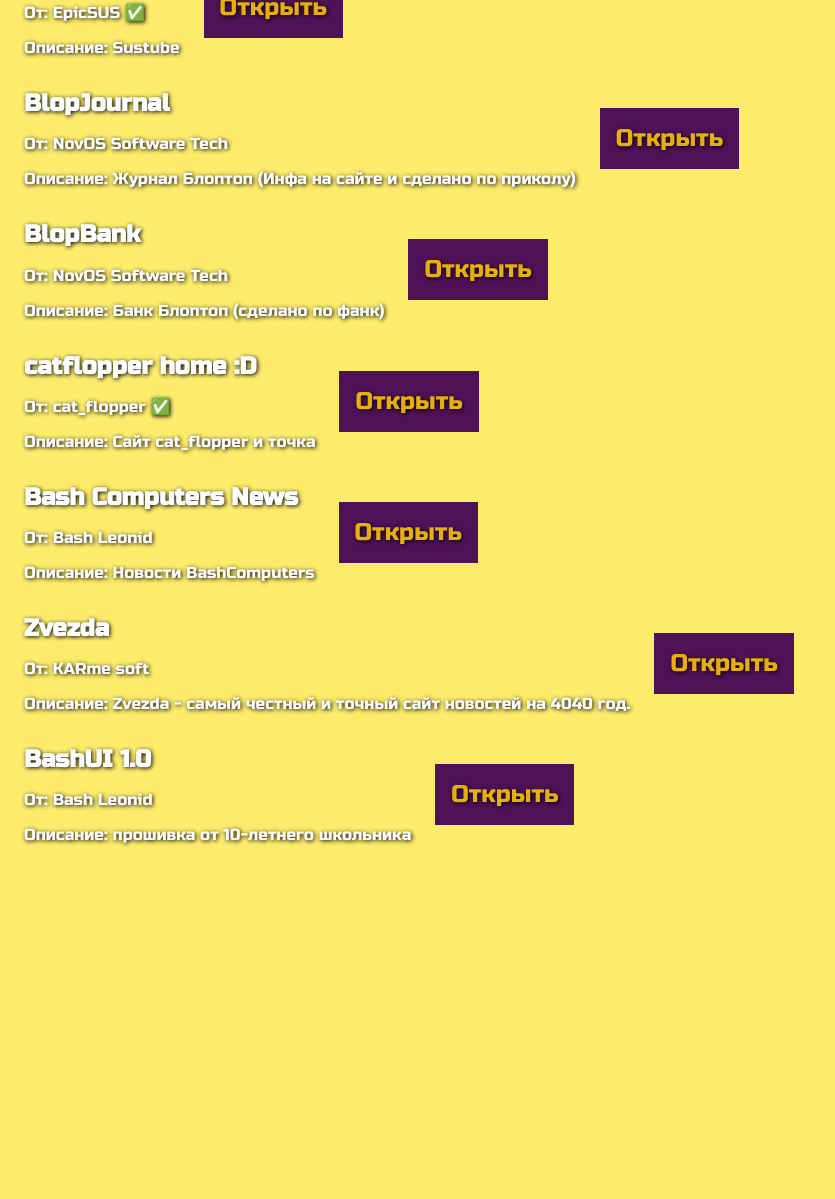
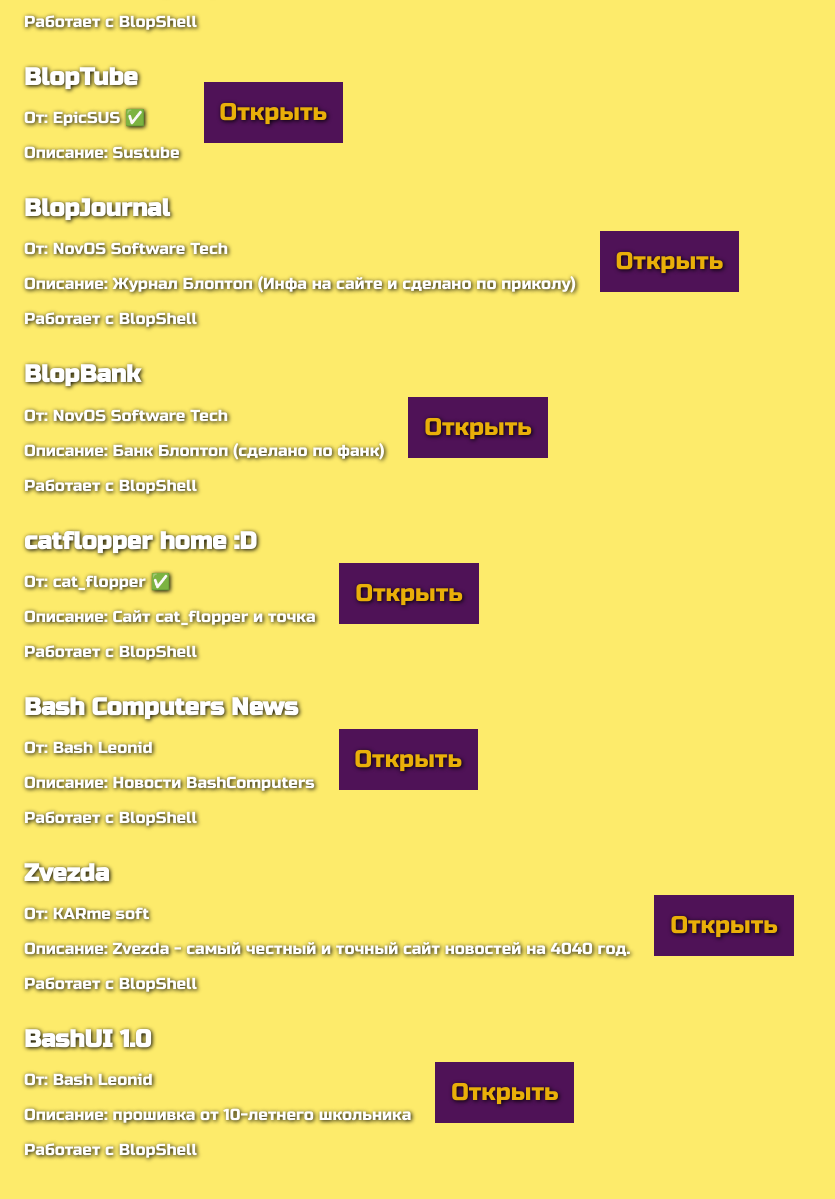
Before and after one commit to BlopSoft/blopstore, a plain HTML site: page index.html in a window 1280 px wide. Shown: the part 1029-2228 px from the top of the page, without its empty margins (0-835 px from the left). Before the commit the page ends 2000 px from the top, so only its background shows below. Drawn offline with Linux system fonts and the light colour scheme.

Commit message:
Update index.html

```diff
--- a/index.html
+++ b/index.html
@@ -48,6 +48,7 @@
 				<h1>BlopMusic for BlopOS Mobile</h1>
 				<p>От: BlopSoft ✅</p>
 				<p>Описание: Музыка бессплатно, и без рекламы!</p>
+				<p>Работает с BlopShell</p>
 			</div>
 			<div>
 				<a class="open" href="https://blopsoft.ru/blopmusic/client/mobile/">Открыть</a>
@@ -58,6 +59,7 @@
 				<h1>Блоптопия</h1>
 				<p>От: Блоптопия Проджект ✅</p>
 				<p>Описание: Официальный сайт Блоптопии</p>
+				<p>Работает с BlopShell</p>
 			</div>
 			<div>
 				<a class="open" href="https://bloptopia-internet.github.io/bloptopia-site.bt/">Открыть</a>
@@ -78,9 +80,10 @@
 				<h1>BlopCalc</h1>
 				<p>От: NovOS Software Tech</p>
 				<p>Описание: Калькулятор Для Блоп ОС Мобайл</p>
+				<p>Работает с BlopShell</p>
 			</div>
 			<div>
-				<a class="open" href="https://novosgithub.github.io/Clc.html">Открыть</a>
+				<a class="open" href="http://novosgithub.github.io/Clc.html">Открыть</a>
 			</div>
 		</div>
 	    	<div class="app">
@@ -98,6 +101,7 @@
 				<h1>BlopJournal</h1>
 				<p>От: NovOS Software Tech</p>
 				<p>Описание: Журнал Блоптоп (Инфа на сайте и сделано по приколу)</p>
+				<p>Работает с BlopShell</p>
 			</div>
 			<div>
 				<a class="open" href="http://blopbank.tilda.ws/blopjournal">Открыть</a>
@@ -108,6 +112,7 @@
 				<h1>BlopBank</h1>
 				<p>От: NovOS Software Tech</p>
 				<p>Описание: Банк Блоптоп (сделано по фанк)</p>
+				<p>Работает с BlopShell</p>
 			</div>
 			<div>
 				<a class="open" href="http://blopbank.tilda.ws/">Открыть</a>
@@ -118,6 +123,7 @@
 				<h1>catflopper home :D</h1>
 				<p>От: cat_flopper ✅</p>
 				<p>Описание: Сайт cat_flopper и точка</p>
+				<p>Работает с BlopShell</p>
 			</div>
 			<div>
 				<a class="open" href="https://catflopperhome.nya.by">Открыть</a>
@@ -128,6 +134,7 @@
 				<h1>Bash Computers News</h1>
 				<p>От: Bash Leonid</p>
 				<p>Описание: Новости BashComputers</p>
+				<p>Работает с BlopShell</p>
 			</div>
 			<div>
 				<a class="open" href="https://bashofficial.github.io/BashComputers-News/index.html">Открыть</a>
@@ -138,6 +145,7 @@
 				<h1>Zvezda</h1>
 				<p>От: KARme soft</p>
 				<p>Описание: Zvezda - самый честный и точный сайт новостей на 4040 год.</p>
+				<p>Работает с BlopShell</p>
 			</div>
 			<div>
 				<a class="open" href="https://zvezda.rf.gd">Открыть</a>
@@ -148,6 +156,7 @@
 				<h1>BashUI 1.0</h1>
 				<p>От: Bash Leonid</p>
 				<p>Описание: прошивка от 10-летнего школьника</p>
+				<p>Работает с BlopShell</p>
 			</div>
 			<div>
 				<a class="open" href="https://bashofficial.github.io/BashUI-0.9-p.r./ind.html">Открыть</a>
```
